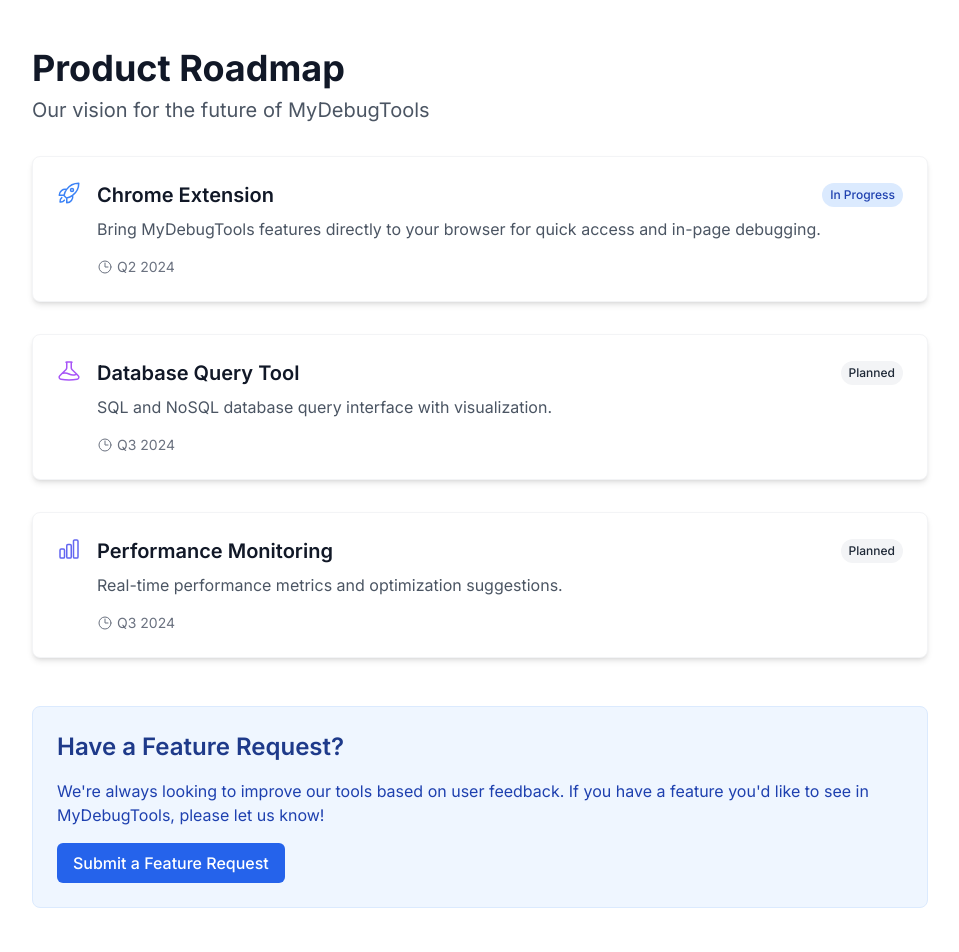
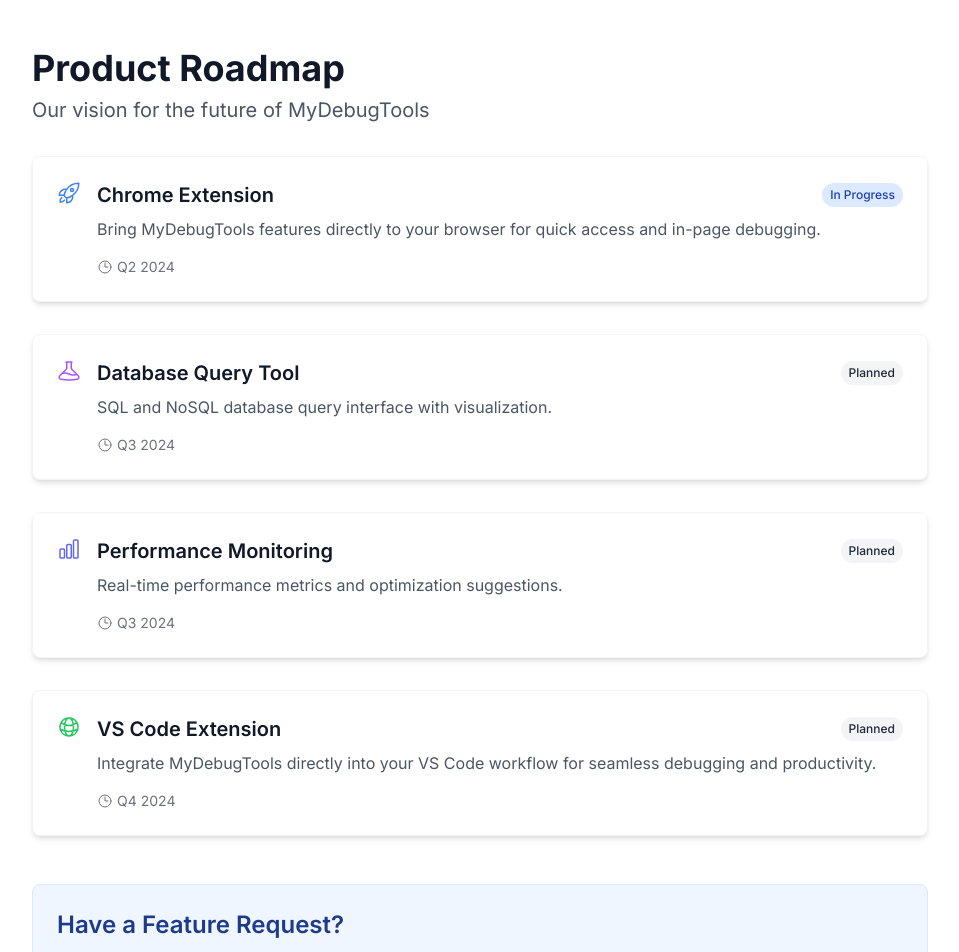
Before and after one commit to jasimvk/mydebugtools, a Next.js app: page /roadmap in a window 1280 px wide. Shown: the top 952 px of the page, without its empty margins (160-1119 px from the left). Built offline with nearby package versions, Linux system fonts and the light colour scheme; no server answers.

Commit message:
Add VS Code Extension to roadmap as planned for Q4 2024

```diff
--- a/src/app/roadmap/page.tsx
+++ b/src/app/roadmap/page.tsx
@@ -45,7 +45,13 @@
       icon: <ChartBarIcon className="h-6 w-6 text-indigo-500" />,
       date: 'Q3 2024'
     },
-
+    {
+      title: 'VS Code Extension',
+      description: 'Integrate MyDebugTools directly into your VS Code workflow for seamless debugging and productivity.',
+      status: 'planned',
+      icon: <GlobeAltIcon className="h-6 w-6 text-green-500" />,
+      date: 'Q4 2024'
+    },
   ];
 
   const getStatusBadge = (status: string) => {
```
